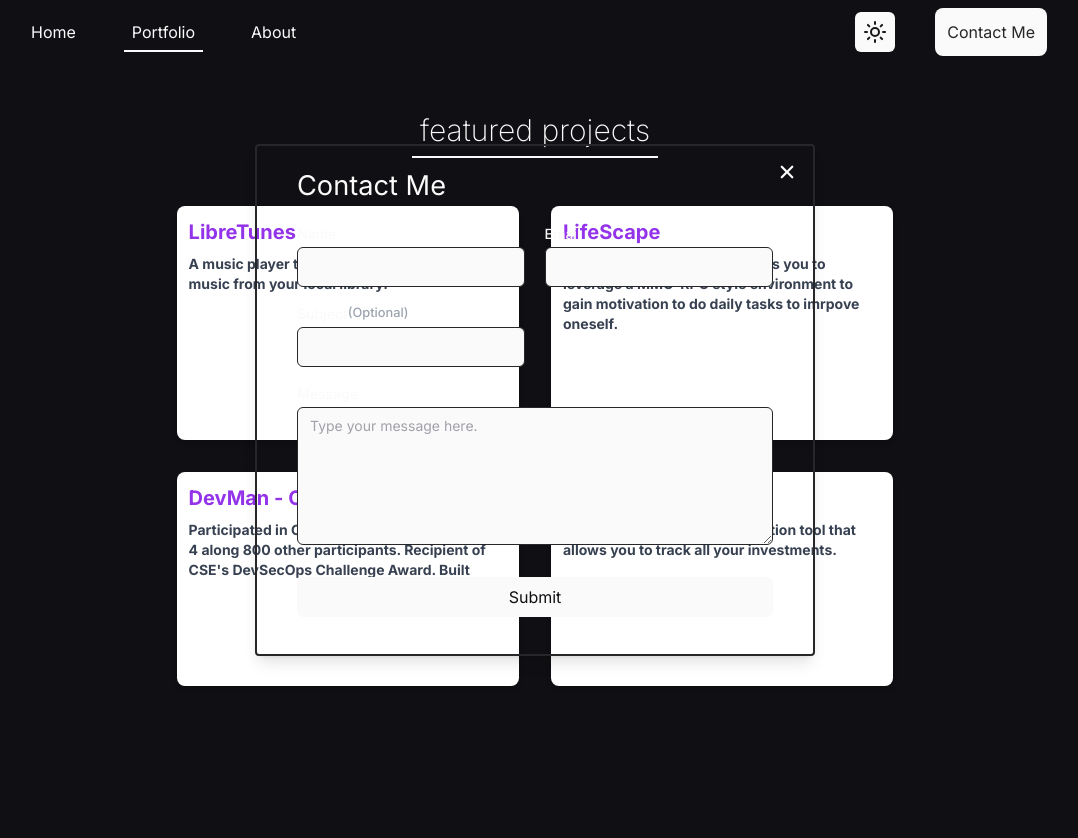
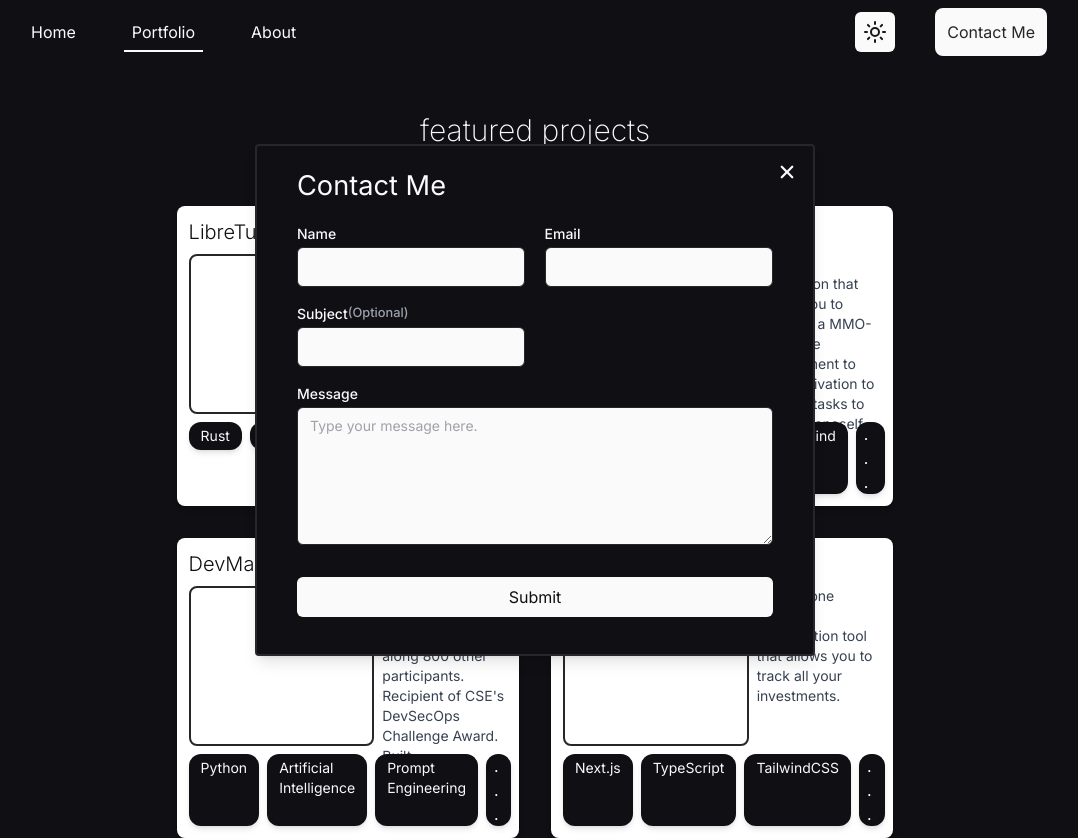
Before and after one commit to danny-zou18/portfolio-site, a Next.js app in the folder project/: page /portfolio in a window 1280 px wide. Both pictures are taken after a click on the button "Contact Me". Shown: the whole page, without its empty margins (105-1183 px from the left). Before the commit the page ends 800 px from the top, so only its background shows below. Built offline with nearby package versions, Linux system fonts and the light colour scheme.

Commit message:
styled featured project grid cards

```diff
--- a/project/src/components/ContactModal.tsx
+++ b/project/src/components/ContactModal.tsx
@@ -10,7 +10,7 @@ import { useRouter } from "next/navigation";
 import useContactModal from "@/hooks/useContactModal";
 import { IoClose } from "react-icons/io5";
 import { motion } from "framer-motion";
-import { useForm, SubmitHandler } from 'react-hook-form';
+import { useForm, SubmitHandler } from "react-hook-form";
 
 type FormValues = {
   name: string;
@@ -25,26 +25,30 @@ const ContactModal: React.FC = () => {
 
   const [showModal, setShowModal] = useState(contactModal.isOpen);
 
-  const { register, handleSubmit, formState: { errors } } = useForm<FormValues>();
+  const {
+    register,
+    handleSubmit,
+    formState: { errors },
+  } = useForm<FormValues>();
 
   const onSubmit: SubmitHandler<FormValues> = async (data) => {
     try {
-      const response = await fetch('/api/submit', {
-        method: 'POST',
+      const response = await fetch("/api/submit", {
+        method: "POST",
         headers: {
-          'Content-Type': 'application/json',
+          "Content-Type": "application/json",
         },
         body: JSON.stringify(data),
       });
 
       if (!response.ok) {
-        throw new Error('Network response was not ok');
+        throw new Error("Network response was not ok");
       }
 
       const result = await response.json();
       console.log(result.message);
     } catch (error) {
-      console.error('Error submitting form:', error);
+      console.error("Error submitting form:", error);
     }
   };
 
@@ -61,10 +65,9 @@ const ContactModal: React.FC = () => {
   };
 
   return (
+    showModal && (
       <div
-      className={` border-2 flex flex-col w-[35rem] h-[32rem] absolute top-1/2 left-1/2 transform -translate-x-1/2 -translate-y-1/2 p-10 pt-5 shadow-lg rounded-sm ${
-        showModal ? "opacity-100" : "opacity-0"
-      }`}
+        className={` border-2 flex flex-col bg-background w-[35rem] h-[32rem] absolute top-1/2 left-1/2 transform -translate-x-1/2 -translate-y-1/2 p-10 pt-5 shadow-lg rounded-sm`}
       >
         <motion.div
           className="close-button absolute top-3 right-3 text-2xl rounded-full p-[0.1rem] cursor-pointer"
@@ -78,25 +81,49 @@ const ContactModal: React.FC = () => {
           <div className="flex justify-between mt-5">
             <div className="grid w-[48%] max-w-sm items-center gap-1.5">
               <Label htmlFor="text">Name</Label>
-            <Input type="text" id="name" className="bg-primary text-secondary" {...register('name', { required: true })} />
+              <Input
+                type="text"
+                id="name"
+                className="bg-primary text-secondary"
+                {...register("name", { required: true })}
+              />
               {errors.name && <span>This field is required</span>}
             </div>
             <div className="grid w-[48%] max-w-sm items-center gap-1.5">
               <Label htmlFor="email">Email</Label>
-            <Input type="email" id="email" className="bg-primary text-secondary" {...register('email', { required: true })} />
+              <Input
+                type="email"
+                id="email"
+                className="bg-primary text-secondary"
+                {...register("email", { required: true })}
+              />
               {errors.email && <span>This field is required</span>}
             </div>
           </div>
           <div className="mt-5">
             <div className="grid w-[48%] max-w-sm items-center gap-1.5">
-            <Label htmlFor="text" className="flex items-center">Subject <span className="text-[.8rem] text-gray-400">(Optional)</span></Label>
-            <Input type="text" id="subject" className="bg-primary text-secondary" {...register('subject', { required: false })} />
+              <Label htmlFor="text" className="flex items-center">
+                Subject{" "}
+                <span className="text-[.8rem] text-gray-400">(Optional)</span>
+              </Label>
+              <Input
+                type="text"
+                id="subject"
+                className="bg-primary text-secondary"
+                {...register("subject", { required: false })}
+              />
               {errors.subject && <span>This field is required</span>}
             </div>
           </div>
           <div className="grid w-full gap-1.5 mt-5 ">
             <Label htmlFor="message">Message</Label>
-          <Textarea placeholder="Type your message here." id="message" rows={6} className="bg-primary text-secondary" {...register('message', { required: true })} />
+            <Textarea
+              placeholder="Type your message here."
+              id="message"
+              rows={6}
+              className="bg-primary text-secondary"
+              {...register("message", { required: true })}
+            />
             {errors.message && <span>This field is required</span>}
           </div>
           <button
@@ -107,6 +134,7 @@ const ContactModal: React.FC = () => {
           </button>
         </form>
       </div>
+    )
   );
 };
 
--- a/project/src/components/portfolio/FeaturedProjects.tsx
+++ b/project/src/components/portfolio/FeaturedProjects.tsx
@@ -95,11 +95,11 @@ const FeaturedProjects: React.FC = () => {
 
   return (
     <motion.div>
-      <div className="grid grid-cols-2 gap-8 w-[70%] h-[30rem] ml-auto mr-auto">
+      <div className="grid grid-cols-2 gap-8 w-[70%] h-[33rem] ml-auto mr-auto">
         {featuredProjects.map((project) => (
           <motion.div
-              className={`card p-3 bg-white rounded-lg shadow-md cursor-pointer transform transition-transform duration-500 hover:scale-105 ${
-                selectedId === project.id ? 'card-selected' : ''
+            className={`card p-3 pr-2 bg-white rounded-lg shadow-md cursor-pointer transform transition-transform duration-500 hover:scale-105 ${
+              selectedId === project.id ? "card-selected" : ""
             }`}
             layoutId={`card-container-${project.id}`}
             onClick={() => setSelectedId(project.id)}
@@ -109,8 +109,27 @@ const FeaturedProjects: React.FC = () => {
             transition={{ duration: 0.3 }}
           >
             <div className="card-content">
-                <motion.h2 className="text-xl font-bold mb-2 text-purple-600">{project.title}</motion.h2>
-                <motion.h5 className="text-sm font-bold mb-1 text-gray-700">{project.description}</motion.h5>
+              <motion.h2 className="text-xl font-[300] mb-2 text-background">
+                {project.title}
+              </motion.h2>
+              <motion.div className="flex h-40 ">
+                <motion.div className="border-2 w-[100%] h-40 rounded-lg mr-2"></motion.div>
+                <motion.h5 className="text-sm w-[70%] font-[400] mb-1 text-gray-700">
+                  {project.description}
+                </motion.h5>
+              </motion.div>
+              <motion.div className="flex flex-row mt-2">
+                {project.skills.slice(0, 3).map((skill, index) => (
+                  <div
+                    className="card pl-3 pr-3 pt-1 pb-1 bg-background rounded-xl shadow-md cursor-pointer text-sm mr-2"
+                  >
+                    <h5>{skill}</h5>
+                  </div>
+                ))}
+                <div className="card bg-background rounded-xl shadow-md cursor-pointer pl-2 pr-2">
+                  . . .
+                </div>
+              </motion.div>
             </div>
           </motion.div>
         ))}
@@ -123,10 +142,11 @@ const FeaturedProjects: React.FC = () => {
             animate={{ opacity: 1 }}
             exit={{ opacity: 0 }}
           >
-            {featuredProjects.map((project) => (
+            {featuredProjects.map(
+              (project) =>
                 project.id === selectedId && (
                   <motion.div
-                  className="bg-white rounded-lg p-4 shadow-md max-w-lg mx-auto"
+                    className="bg-white rounded-lg p-4 shadow-md mx-auto w-[60rem] h-[30rem]"
                     layoutId={`card-container-${project.id}`}
                     key={project.id}
                     initial={{ scale: 0.8, opacity: 0 }}
@@ -136,13 +156,19 @@ const FeaturedProjects: React.FC = () => {
                     <motion.div className="relative">
                       <motion.button
                         className="absolute top-2 right-2 py-1 px-2 text-center text-white bg-red-500 rounded-full"
-                      onClick={() => setSelectedId('')}
+                        onClick={() => setSelectedId("")}
                       >
                         Close
                       </motion.button>
-                    <motion.h2 className="text-xl font-bold mb-2 text-purple-600">{project.title}</motion.h2>
-                    <motion.h5 className="text-sm font-bold mb-1 text-gray-700">{project.description}</motion.h5>
-                    <motion.p className="text-md text-gray-700 mb-4">{project.startDate.toISOString()}</motion.p>
+                      <motion.h2 className="text-xl font-bold mb-2 text-purple-600">
+                        {project.title}
+                      </motion.h2>
+                      <motion.h5 className="text-sm font-bold mb-1 text-gray-700">
+                        {project.description}
+                      </motion.h5>
+                      <motion.p className="text-md text-gray-700 mb-4">
+                        {project.startDate.toISOString()}
+                      </motion.p>
                       <motion.p
                         className="text-md text-gray-700"
                         initial={{ opacity: 0 }}
@@ -154,12 +180,11 @@ const FeaturedProjects: React.FC = () => {
                     </motion.div>
                   </motion.div>
                 )
-            ))}
+            )}
           </motion.div>
         )}
       </AnimatePresence>
     </motion.div>
-
   );
 };
 
```
Lines whose indentation alone changed are shown as unchanged.
